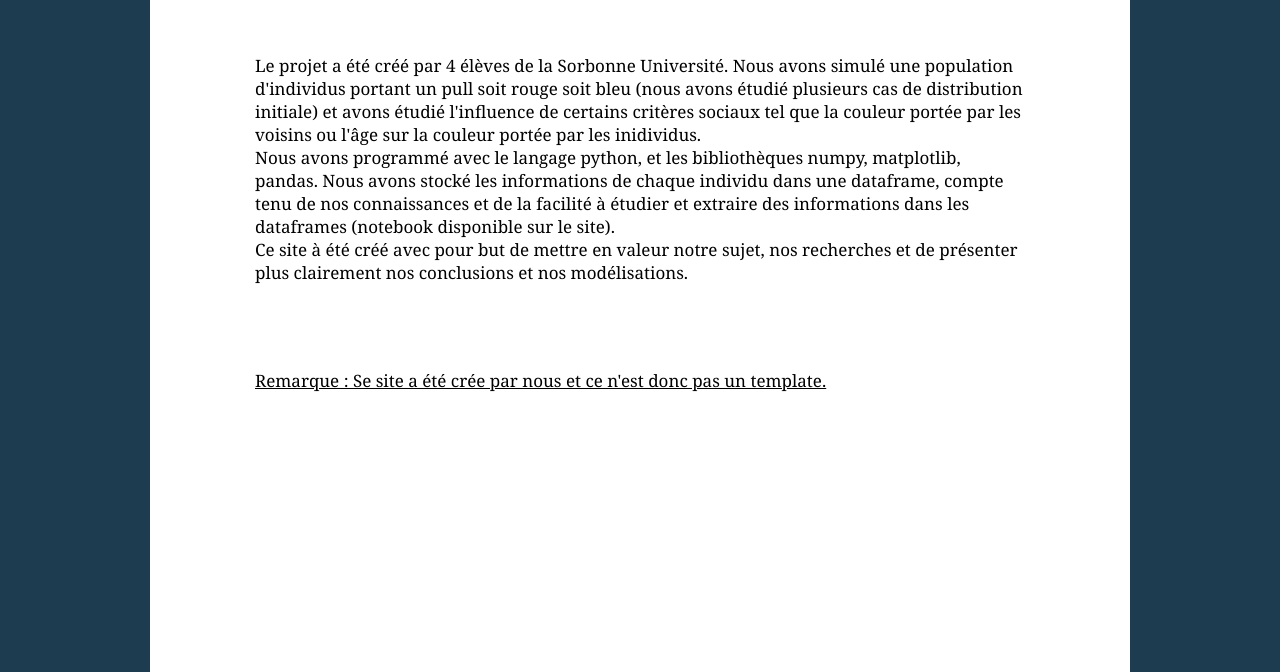
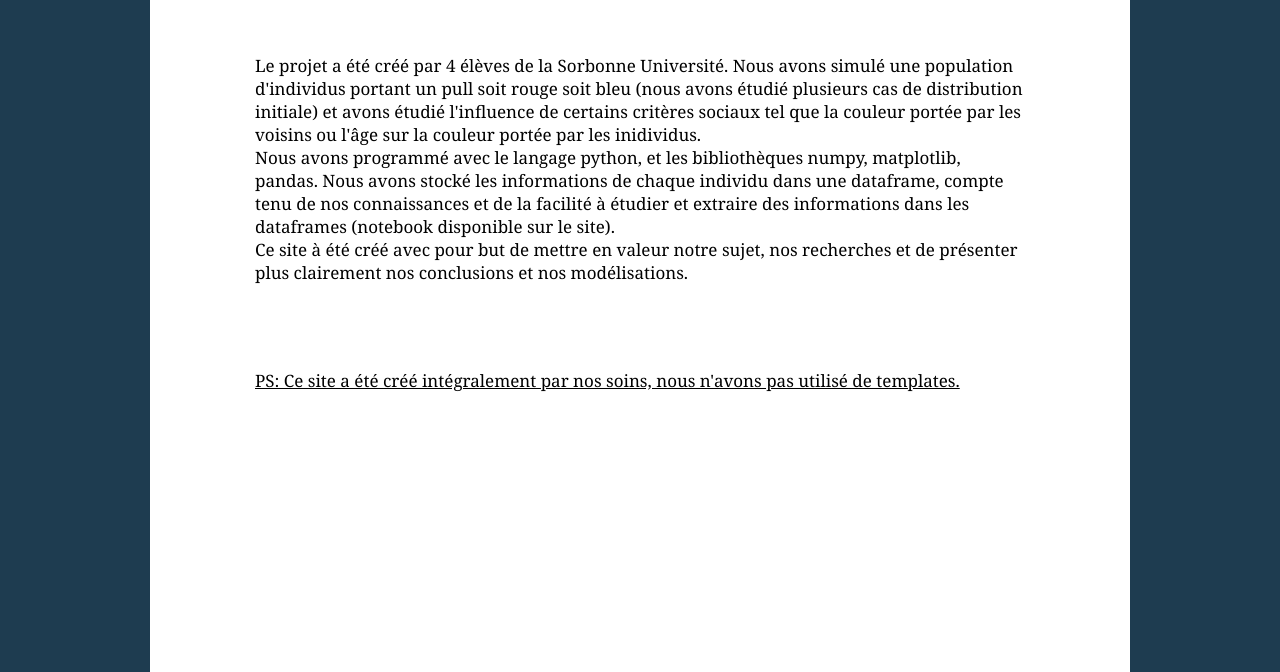
Before and after one commit to ARE-DYNAMIC-2021-2022-G1/socialnorms, a plain HTML site: page aboutus.html in a window 1280 px wide. Shown: the part 128-800 px from the top of the page. Drawn offline with Linux system fonts and the light colour scheme; a script that the page names is missing; a web font is replaced by a local one.

Commit message:
Update aboutus.html

```diff
--- a/aboutus.html
+++ b/aboutus.html
@@ -60,7 +60,7 @@ Social Norms
 		</ul>
 		<br><br><p class="paragraphe222">Le projet a été créé par 4 élèves de la Sorbonne Université. Nous avons simulé une population d'individus portant un pull soit rouge soit bleu (nous avons étudié plusieurs cas de distribution initiale) et avons étudié l'influence de certains critères sociaux tel que la couleur portée par les voisins ou l'âge sur la couleur portée par les inidividus. <br>Nous avons programmé avec le langage python, et les bibliothèques numpy, matplotlib, pandas. Nous avons stocké les informations de chaque individu dans une dataframe, compte tenu de nos connaissances et de la facilité à étudier et extraire des informations dans les dataframes (notebook disponible sur le site).<br> Ce site à été créé avec pour but de mettre en valeur notre sujet, nos recherches et de présenter plus clairement nos conclusions et nos modélisations. </p>
 
-		<p class="paragraphe222" style="text-decoration: underline;" >  Remarque : Se site a été crée par nous et ce n'est donc pas un template. </p>
+		<p class="paragraphe222" style="text-decoration: underline;" >  PS: Ce site a été créé intégralement par nos soins, nous n'avons pas utilisé de templates. </p>
 </body>
 </html>
 
```
